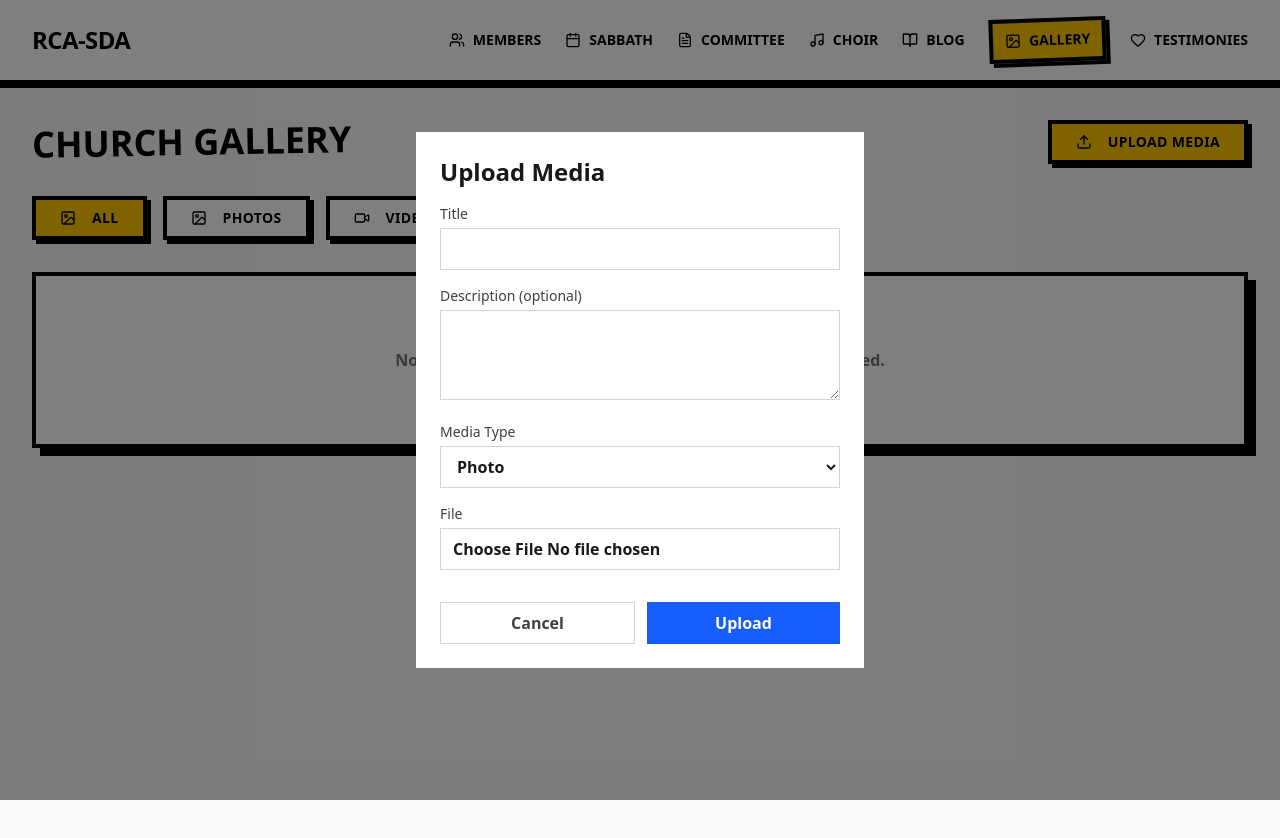
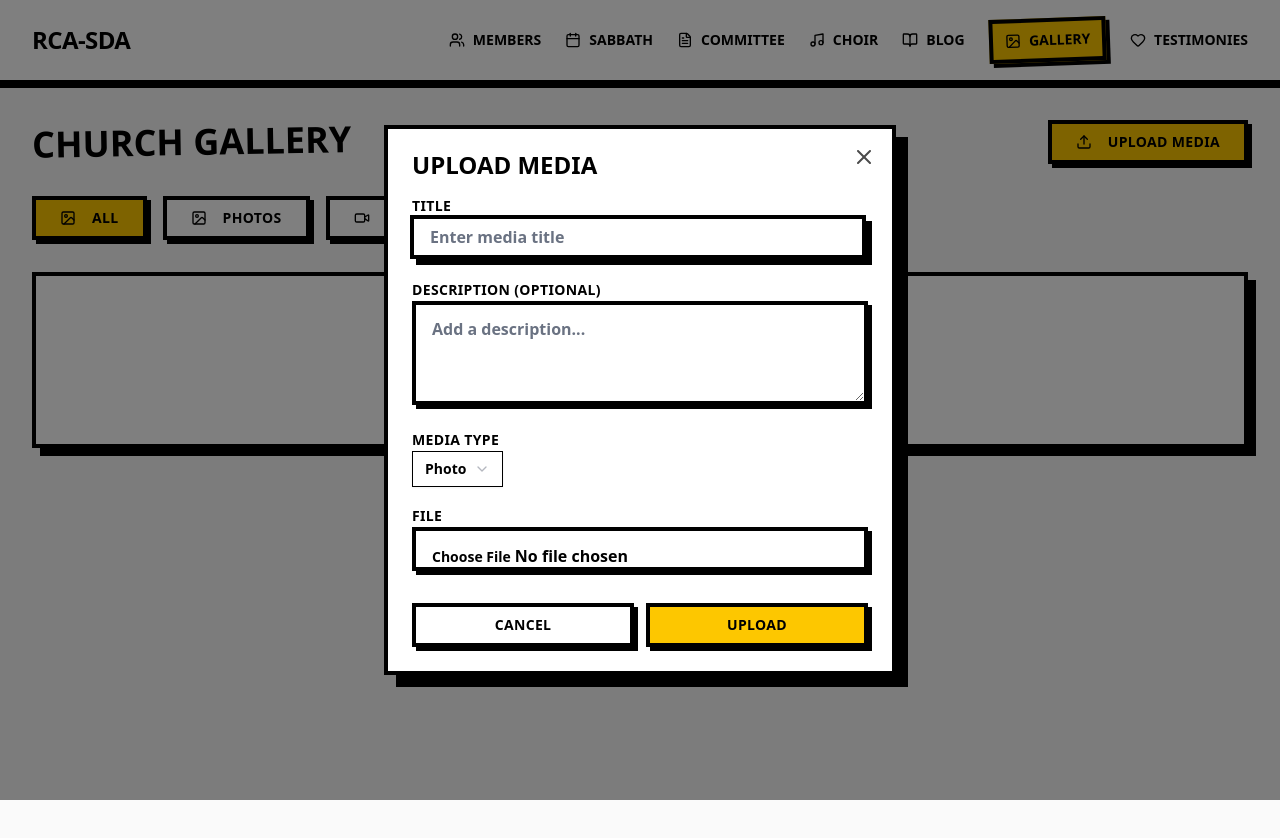
Before and after one commit to RCA-SDA/rca-sda-web-frontend, a Next.js app: page /gallery in a window 1280 px wide. Both pictures are taken after a click on the button "UPLOAD MEDIA". Shown: the top 838 px of the page. Built offline with nearby package versions, Linux system fonts and the light colour scheme.

Commit message:
feat : ensure the upload media modal is in neobrutalism UI style

```diff
--- a/app/gallery/page.tsx
+++ b/app/gallery/page.tsx
@@ -188,82 +188,79 @@ function AddMediaModal({ onClose }: { onClose: () => void }) {
   };
 
   return (
-    <div className="fixed inset-0 bg-black/50 flex items-center justify-center p-4 z-50">
-      <div className="bg-white rounded-lg max-w-md w-full p-6">
-        <h2 className="text-2xl font-bold mb-4 text-zinc-900">
-          Upload Media
-        </h2>
+    <Dialog open={true} onOpenChange={onClose}>
+      <DialogContent className="max-w-md">
+        <DialogHeader>
+          <DialogTitle>Upload Media</DialogTitle>
+        </DialogHeader>
 
         <form onSubmit={handleSubmit} className="space-y-4">
-          <div>
-            <label className="block text-sm font-medium mb-1 text-zinc-700">
-              Title
-            </label>
-            <input
+          <div className="space-y-2">
+            <Label htmlFor="title">Title</Label>
+            <Input
+              id="title"
               type="text"
               required
               value={formData.title}
               onChange={e => setFormData({ ...formData, title: e.target.value })}
-              className="w-full px-3 py-2 border border-zinc-300 rounded-lg bg-white text-zinc-900"
+              placeholder="Enter media title"
             />
           </div>
 
-          <div>
-            <label className="block text-sm font-medium mb-1 text-zinc-700">
-              Description (optional)
-            </label>
-            <textarea
+          <div className="space-y-2">
+            <Label htmlFor="description">Description (optional)</Label>
+            <Textarea
+              id="description"
               rows={3}
               value={formData.description}
               onChange={e => setFormData({ ...formData, description: e.target.value })}
-              className="w-full px-3 py-2 border border-zinc-300 rounded-lg bg-white text-zinc-900"
+              placeholder="Add a description..."
             />
           </div>
 
-          <div>
-            <label className="block text-sm font-medium mb-1 text-zinc-700">
-              Media Type
-            </label>
-            <select
+          <div className="space-y-2">
+            <Label htmlFor="mediaType">Media Type</Label>
+            <Select
               value={formData.mediaType}
-              onChange={e => setFormData({ ...formData, mediaType: e.target.value as MediaType })}
-              className="w-full px-3 py-2 border border-zinc-300 rounded-lg bg-white text-zinc-900"
+              onValueChange={(value) => setFormData({ ...formData, mediaType: value as MediaType })}
             >
-              <option value="image">Photo</option>
-              <option value="video">Video</option>
-            </select>
+              <SelectTrigger id="mediaType">
+                <SelectValue />
+              </SelectTrigger>
+              <SelectContent>
+                <SelectItem value="image">Photo</SelectItem>
+                <SelectItem value="video">Video</SelectItem>
+              </SelectContent>
+            </Select>
           </div>
 
-          <div>
-            <label className="block text-sm font-medium mb-1 text-zinc-700">
-              File
-            </label>
-            <input
+          <div className="space-y-2">
+            <Label htmlFor="file">File</Label>
+            <Input
+              id="file"
               type="file"
               required
               accept={formData.mediaType === 'image' ? 'image/*' : 'video/*'}
               onChange={e => setFormData({ ...formData, file: e.target.files?.[0] || null })}
-              className="w-full px-3 py-2 border border-zinc-300 rounded-lg bg-white text-zinc-900"
+              className="cursor-pointer"
             />
           </div>
 
           <div className="flex gap-3 pt-4">
-            <button
+            <Button
               type="button"
+              variant="outline"
               onClick={onClose}
-              className="flex-1 px-4 py-2 border border-zinc-300 rounded-lg hover:bg-zinc-100 text-zinc-700"
+              className="flex-1"
             >
               Cancel
-            </button>
-            <button
-              type="submit"
-              className="flex-1 px-4 py-2 bg-blue-600 text-white rounded-lg hover:bg-blue-700"
-            >
+            </Button>
+            <Button type="submit" className="flex-1">
               Upload
-            </button>
+            </Button>
           </div>
         </form>
-      </div>
-    </div>
+      </DialogContent>
+    </Dialog>
   );
 }
```
